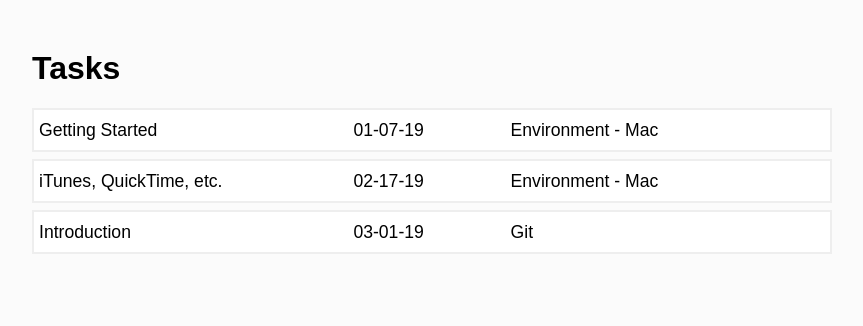
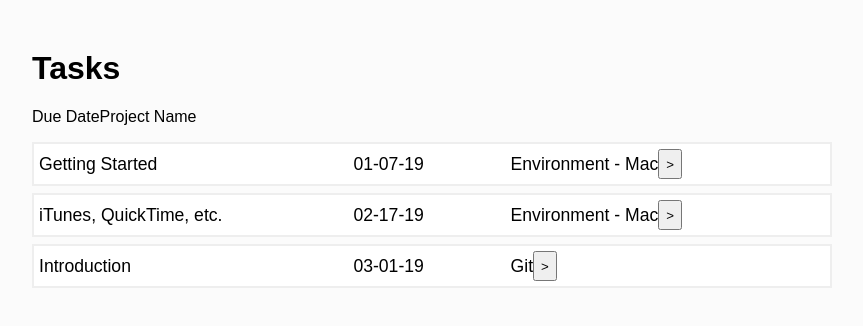
Before and after one commit to isabel985/task-manager, a React (Create React App) app: page / in a window 1280 px wide. Shown: the top 326 px of the page, without its empty margins (208-1071 px from the left). Built offline with nearby package versions, Linux system fonts and the light colour scheme.

Commit message:
added button functionality to tasks page

```diff
--- /dev/null
+++ b/src/components/TaskDetails.js
@@ -0,0 +1,9 @@
+import React from 'react';
+
+const TaskDetails = (props) => {
+    return (
+        <h1>{props.selectedTask.task_name}</h1>
+    );
+}
+
+export default TaskDetails;
--- a/src/components/TaskSummary.js
+++ b/src/components/TaskSummary.js
@@ -1,11 +1,13 @@
 import React from 'react';
 
-const TaskSummary = ({task_name, task_due_date, project_name}) => {
+const TaskSummary = ({task: {task_id, task_name, task_due_date}, project_id, project_name, handleDisplayTaskDetails} ) => {
+
   return (
     <li className="list-item">
       <span>{task_name}</span>
       <span>{task_due_date}</span>
       <span>{project_name}</span>
+      <button onClick={()=>handleDisplayTaskDetails(project_id, task_id)}>></button>
     </li>
   );
 }
--- a/src/containers/TasksPage.js
+++ b/src/containers/TasksPage.js
@@ -1,26 +1,65 @@
-import React from 'react';
+import React, { Component } from 'react';
 import data from '../data/data';
 import TaskSummary from '../components/TaskSummary';
+import TaskDetails from '../components/TaskDetails'
 
-function TasksPage() {
+class TasksPage extends Component {
+  constructor(props) {
+    super(props);
+
+    this.state = {selectedTask: null}
+  }
+
+  handleDisplayTaskDetails = (project_id, task_id) => {
+    let selectedProject = data.filter( (project) => {
+      return project.project_id === project_id;
+    })[0];
+
+    let selectedTask = selectedProject.project_tasks.filter( (task) => {
+      return task.task_id === task_id;
+    })[0];
+
+    this.setState({selectedTask});
+
+    if (selectedTask === this.state.selectedTask) {
+      this.setState({selectedTask: null});
+    } else {
+      this.setState({selectedTask});
+    }
+  }
+
+  render() {
     return (
       <React.Fragment>
+        <div className="table-headers">
           <h1>Tasks</h1>
+          <span>Due Date</span>
+          <span>Project Name</span>
+        </div>
         <ul className="list">
           {data.map( (project)  => {
             return project.project_tasks.map( (task) => {
               return <TaskSummary
                 key={task.task_id}
-              task_name={task.task_name}
-              task_due_date={task.task_due_date}
+                task={task}
+                project_id={project.project_id}
                 project_name={project.project_name}
+                handleDisplayTaskDetails={this.handleDisplayTaskDetails}
               />
             })
           })}
         </ul>
+
+        {/* sidebar goes here */}
+
+        {console.log(this.state.selectedTask)}
+
+        {/* if this.state.selectedTask then render the sidebar component */}
+
+        {this.state.selectedTask && <TaskDetails selectedTask={this.state.selectedTask}/>}
       </React.Fragment>
-
     );
+  }
 }
 
 // return <TaskSummary key={project.project_id} task_name={project.project_name} task_due_date={0}/>
```
Also changed, not shown: src/App.css (+9 -0 lines). Lines whose indentation alone changed are shown as unchanged.
